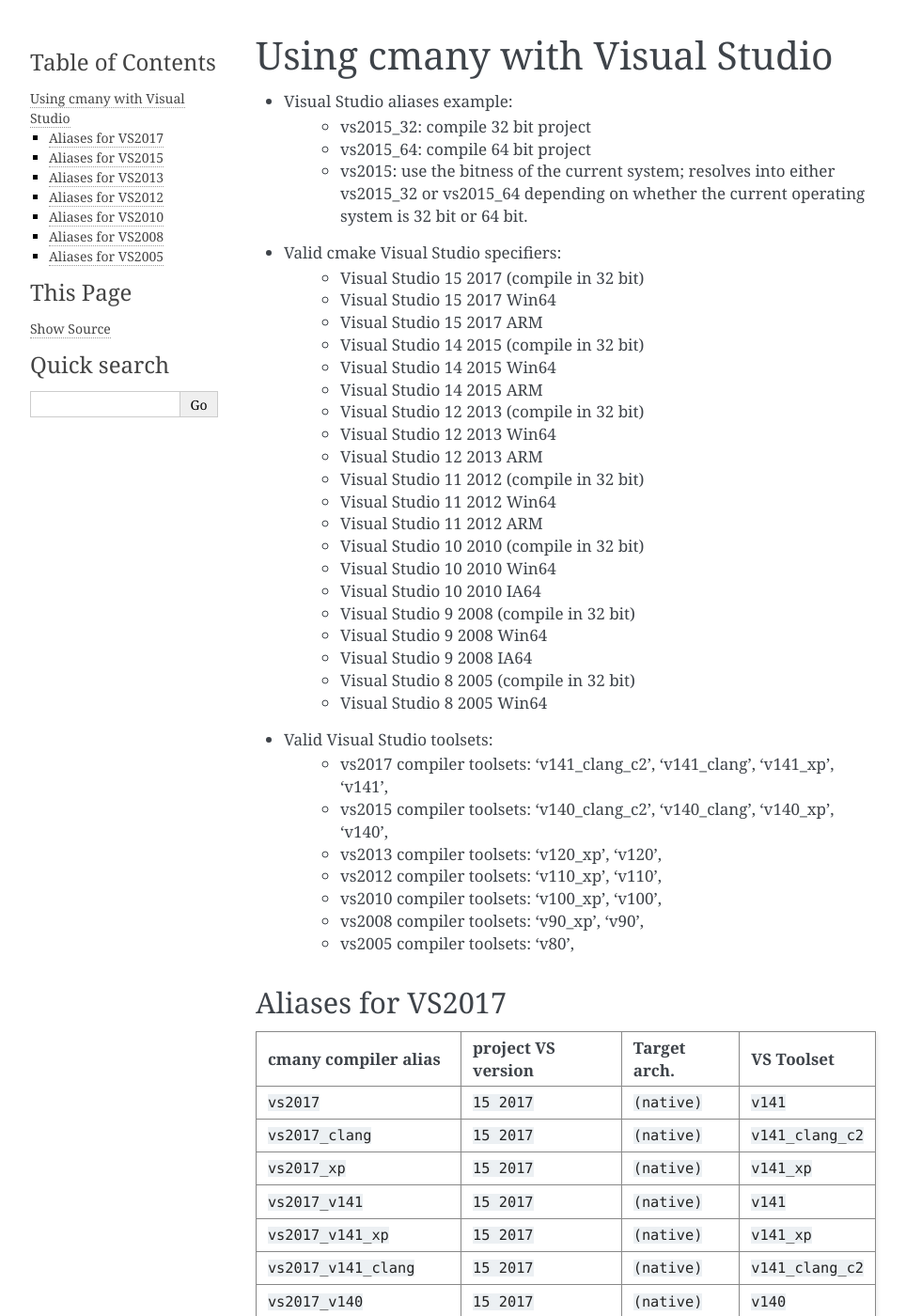
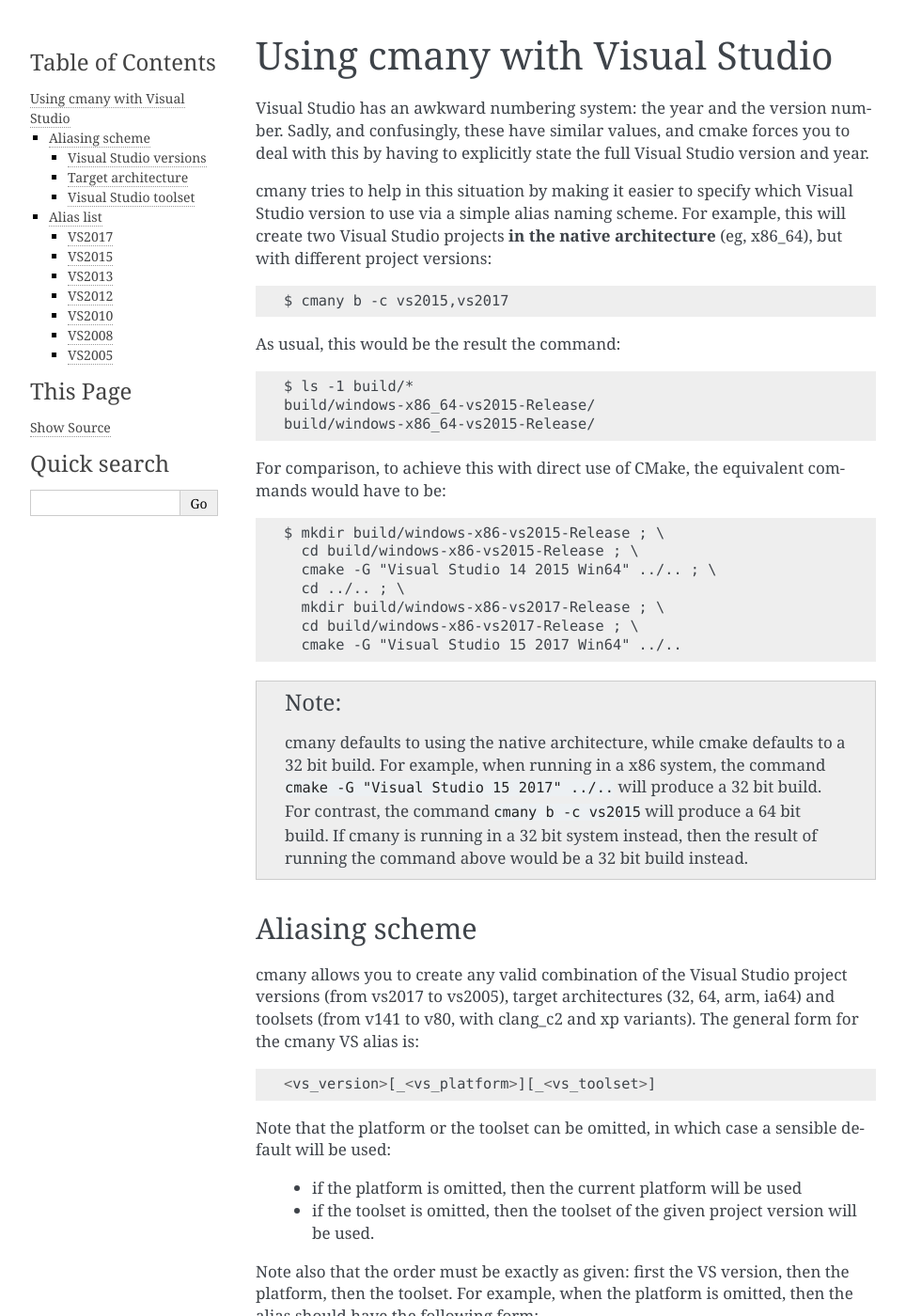
Before and after one commit to biojppm/cmany, a Sphinx documentation site: the page built from doc/vs.rst, in a window 1280 px wide and 1400 px high. Shown: the whole window at 94% size, without its empty margins (148-1112 px from the left). Built offline with Sphinx 7.4.7, drawn with Linux system fonts in a browser that asks for light colours; some of the changed text lies outside the part shown.

Commit message:
docs: improve vs documentation

```diff
--- a/doc/vs.rst
+++ b/doc/vs.rst
@@ -1,45 +1,158 @@
 Using cmany with Visual Studio
 ==============================
 
-* Visual Studio aliases example:
-    * vs2015_32: compile 32 bit project
-    * vs2015_64: compile 64 bit project
-    * vs2015: use the bitness of the current system; resolves into
-      either vs2015_32 or vs2015_64 depending on whether the current
-      operating system is 32 bit or 64 bit.
+Visual Studio has an awkward numbering system: the year and the version
+number. Sadly, and confusingly, these have similar values, and cmake forces
+you to deal with this by having to explicitly state the full Visual Studio
+version and year.
 
-* Valid cmake Visual Studio specifiers:
-    * Visual Studio 15 2017 (compile in 32 bit)
-    * Visual Studio 15 2017 Win64
-    * Visual Studio 15 2017 ARM
-    * Visual Studio 14 2015 (compile in 32 bit)
-    * Visual Studio 14 2015 Win64
-    * Visual Studio 14 2015 ARM
-    * Visual Studio 12 2013 (compile in 32 bit)
-    * Visual Studio 12 2013 Win64
-    * Visual Studio 12 2013 ARM
-    * Visual Studio 11 2012 (compile in 32 bit)
-    * Visual Studio 11 2012 Win64
-    * Visual Studio 11 2012 ARM
-    * Visual Studio 10 2010 (compile in 32 bit)
-    * Visual Studio 10 2010 Win64
-    * Visual Studio 10 2010 IA64
-    * Visual Studio 9 2008 (compile in 32 bit)
-    * Visual Studio 9 2008 Win64
-    * Visual Studio 9 2008 IA64
-    * Visual Studio 8 2005 (compile in 32 bit)
-    * Visual Studio 8 2005 Win64
-* Valid Visual Studio toolsets:
-    * vs2017 compiler toolsets: 'v141_clang_c2', 'v141_clang', 'v141_xp', 'v141',
-    * vs2015 compiler toolsets: 'v140_clang_c2', 'v140_clang', 'v140_xp', 'v140',
-    * vs2013 compiler toolsets: 'v120_xp', 'v120',
-    * vs2012 compiler toolsets: 'v110_xp', 'v110',
-    * vs2010 compiler toolsets: 'v100_xp', 'v100',
-    * vs2008 compiler toolsets: 'v90_xp', 'v90',
-    * vs2005 compiler toolsets: 'v80',
+cmany tries to help in this situation by making it easier to specify which
+Visual Studio version to use via a simple alias naming scheme. For example,
+this will create two Visual Studio projects **in the native architecture**
+(eg, x86_64), but with different project versions::
 
-Aliases for VS2017
-------------------
+    $ cmany b -c vs2015,vs2017
+
+As usual, this would be the result the command::
+
+    $ ls -1 build/*
+    build/windows-x86_64-vs2015-Release/
+    build/windows-x86_64-vs2015-Release/
+
+For comparison, to achieve this with direct use of CMake, the equivalent
+commands would have to be::
+
+    $ mkdir build/windows-x86-vs2015-Release ; \
+      cd build/windows-x86-vs2015-Release ; \
+      cmake -G "Visual Studio 14 2015 Win64" ../.. ; \
+      cd ../.. ; \
+      mkdir build/windows-x86-vs2017-Release ; \
+      cd build/windows-x86-vs2017-Release ; \
+      cmake -G "Visual Studio 15 2017 Win64" ../..
+
+.. note:: cmany defaults to using the native architecture, while cmake
+   defaults to a 32 bit build. For example, when running in a x86 system, the
+   command ``cmake -G "Visual Studio 15 2017" ../..`` will produce a 32 bit
+   build.  For contrast, the command ``cmany b -c vs2015`` will produce a 64
+   bit build. If cmany is running in a 32 bit system instead, then the result
+   of running the command above would be a 32 bit build instead.
+
+Aliasing scheme
+---------------
+cmany allows you to create any valid combination of the Visual Studio project
+versions (from vs2017 to vs2005), target architectures (32, 64, arm, ia64)
+and toolsets (from v141 to v80, with clang_c2 and xp variants). The general
+form for the cmany VS alias is::
+
+    <vs_version>[_<vs_platform>][_<vs_toolset>]
+
+Note that the platform or the toolset can be omitted, in which case a sensible
+default will be used:
+
+   * if the platform is omitted, then the current platform will be used
+   * if the toolset is omitted, then the toolset of the given project version
+     will be used.
+
+Note also that the order must be exactly as given: first the VS version, then
+the platform, then the toolset. For example, when the platform is omitted,
+then the alias should have the following form::
+
+    <vs_version>_<vs_toolset>
+
+When the toolset is omitted, then the alias should have the form::
+
+    <vs_version>[_<vs_platform>]
+
+If both the architecture and platform are omitted, then has the simple form::
+
+    <vs_version>
+
+Here are some alias examples and the equivalent cmake command line options:
+
+* ``vs2015_32_clang``: ``-G "Visual Studio 14 2015" -T v140_clang_c2``
+* ``vs2015_64_clang``: ``-G "Visual Studio 14 2015 Win64" -T v140_clang_c2``
+* ``vs2017_64_v140``: ``-G "Visual Studio 15 2017 Win64" -T
+  v140``. This will generate a VS2017 solution which is compiled
+  with the ``v140`` toolset.
+
+
+Visual Studio versions
+^^^^^^^^^^^^^^^^^^^^^^
+
+Here's an enumeration with the valid cmake Visual Studio solution version /
+target architecture specifier duplets:
+
+* Visual Studio 15 2017 (compile in native architecture): ``vs2017``
+* Visual Studio 15 2017 (compile in 32 bit): ``vs2017_32``
+* Visual Studio 15 2017 Win64: ``vs2017_64``
+* Visual Studio 15 2017 ARM: ``vs2017_arm``
+* Visual Studio 14 2015 (compile in native architecture): ``vs2015``
+* Visual Studio 14 2015 (compile in 32 bit): ``vs2015_32``
+* Visual Studio 14 2015 Win64: ``vs2015_64``
+* Visual Studio 14 2015 ARM: ``vs2015_arm``
+* Visual Studio 12 2013 (compile in native architecture): ``vs2013``
+* Visual Studio 12 2013 (compile in 32 bit): ``vs2013_32``
+* Visual Studio 12 2013 Win64: ``vs2013_64``
+* Visual Studio 12 2013 ARM: ``vs2013_arm``
+* Visual Studio 11 2012 (compile in native architecture): ``vs2012``
+* Visual Studio 11 2012 (compile in 32 bit): ``vs2012_32``
+* Visual Studio 11 2012 Win64: ``vs2012_64``
+* Visual Studio 11 2012 ARM: ``vs2012_arm``
+* Visual Studio 10 2010 (compile in native architecture): ``vs2010``
+* Visual Studio 10 2010 (compile in 32 bit): ``vs2010_32``
+* Visual Studio 10 2010 Win64: ``vs2010_64``
+* Visual Studio 10 2010 IA64: ``vs2010_ia64``
+* Visual Studio 9 2008 (compile in native architecture): ``vs2008``
+* Visual Studio 9 2008 (compile in 32 bit): ``vs2008_32``
+* Visual Studio 9 2008 Win64: ``vs2008_64``
+* Visual Studio 9 2008 IA64: ``vs2008_ia64``
+* Visual Studio 8 2005 (compile in native architecture): ``vs2005``
+* Visual Studio 8 2005 (compile in 32 bit): ``vs2005_32``
+* Visual Studio 8 2005 Win64: ``vs2005_64``
+
+Target architecture
+^^^^^^^^^^^^^^^^^^^
+
+Here's the list of valid architectures in cmany's VS aliasing scheme:
+
+ * ``32``
+ * ``64``
+ * ``arm``
+ * ``ia64``
+
+Visual Studio toolset
+^^^^^^^^^^^^^^^^^^^^^
+
+Here's the list of valid Visual Studio toolsets:
+
+* ``vs2017`` compiler toolsets: ``v141``, ``v141_clang_c2``, ``v141_xp``
+* ``vs2015`` compiler toolsets: ``v140``, ``v140_clang_c2``, ``v140_xp``
+* ``vs2013`` compiler toolsets: ``v120``, ``v120_xp``
+* ``vs2012`` compiler toolsets: ``v110``, ``v110_xp``
+* ``vs2010`` compiler toolsets: ``v100``, ``v100_xp``
+* ``vs2008`` compiler toolsets: ``v90``, ``v90_xp``
+* ``vs2005`` compiler toolsets: ``v80``,
+
+cmany allows several shorter forms for specifying some of these toolsets:
+
+* the default toolset can be omitted. For example, ``vs2017`` is exactly the
+  same as ``vs2017_v141``, and ``vs2013`` is exactly the same as ``vs2013_v120``
+* the clang toolset can be shortened to ``clang`` instead of
+  ``clang_c2``. Also, omitting the version from a clang toolset will default
+  to the current VS version's toolset. So for example, ``vs2015_clang``
+  or ``vs2015_clang_c2`` are the same as ``vs2015_v140_clang_c2``.
+* the xp toolset has the same ommission behaviour as clang. For example,
+  ``vs2015_xp`` is the same as ``vs2015_v140_xp``.
+
+Alias list
+----------
+
+It is easy to see that combining the VS solution version, target architecture
+and toolsets above creates hundreds of different possibilities. This section
+shows what each of them mean.
+
+VS2017
+^^^^^^
 
 +------------------------------+-----------------------------+--------------------+---------------------+
 |    cmany compiler alias      |    project VS version       |    Target arch.    |    VS Toolset       |
@@ -171,8 +284,8 @@
 |  ``vs2017_arm_v100``         |  ``15 2017``                |  ``arm``           |  ``v100``           |
 +------------------------------+-----------------------------+--------------------+---------------------+
 
-Aliases for VS2015
-------------------
+VS2015
+^^^^^^
 
 +------------------------------+-----------------------------+--------------------+---------------------+
 |    cmany compiler alias      |    project VS version       |    Target arch.    |    VS Toolset       |
@@ -272,9 +385,8 @@
 |  ``vs2015_arm_clang``        |  ``14 2015``                |  ``arm``           |  ``v140_clang_c2``  |
 +------------------------------+-----------------------------+--------------------+---------------------+
 
-
-Aliases for VS2013
-------------------
+VS2013
+^^^^^^
 
 +------------------------------+-----------------------------+--------------------+---------------------+
 |    cmany compiler alias      |    project VS version       |    Target arch.    |    VS Toolset       |
@@ -335,8 +447,8 @@
 +------------------------------+-----------------------------+--------------------+---------------------+
 
 
-Aliases for VS2012
-------------------
+VS2012
+^^^^^^
 
 +------------------------------+-----------------------------+--------------------+---------------------+
 |    cmany compiler alias      |    project VS version       |    Target arch.    |    VS Toolset       |
@@ -414,8 +526,8 @@
 |  ``vs2012_arm_v80``          |  ``11 2012``                |  ``arm``           |  ``v80``            |
 +------------------------------+-----------------------------+--------------------+---------------------+
 
-Aliases for VS2010
-------------------
+VS2010
+^^^^^^
 
 +------------------------------+-----------------------------+--------------------+---------------------+
 |    cmany compiler alias      |    project VS version       |    Target arch.    |    VS Toolset       |
@@ -476,8 +588,8 @@
 +------------------------------+-----------------------------+--------------------+---------------------+
 
 
-Aliases for VS2008
-------------------
+VS2008
+^^^^^^
 
 +------------------------------+-----------------------------+--------------------+---------------------+
 |    cmany compiler alias      |    project VS version       |    Target arch.    |    VS Toolset       |
@@ -524,8 +636,8 @@
 +------------------------------+-----------------------------+--------------------+---------------------+
 
 
-Aliases for VS2005
-------------------
+VS2005
+^^^^^^
 
 +------------------------------+-----------------------------+--------------------+---------------------+
 |    cmany compiler alias      |    project VS version       |    Target arch.    |    VS Toolset       |
```
Also changed, not shown: doc/quick_tour.rst (+8 -7 lines), 3 other files.
